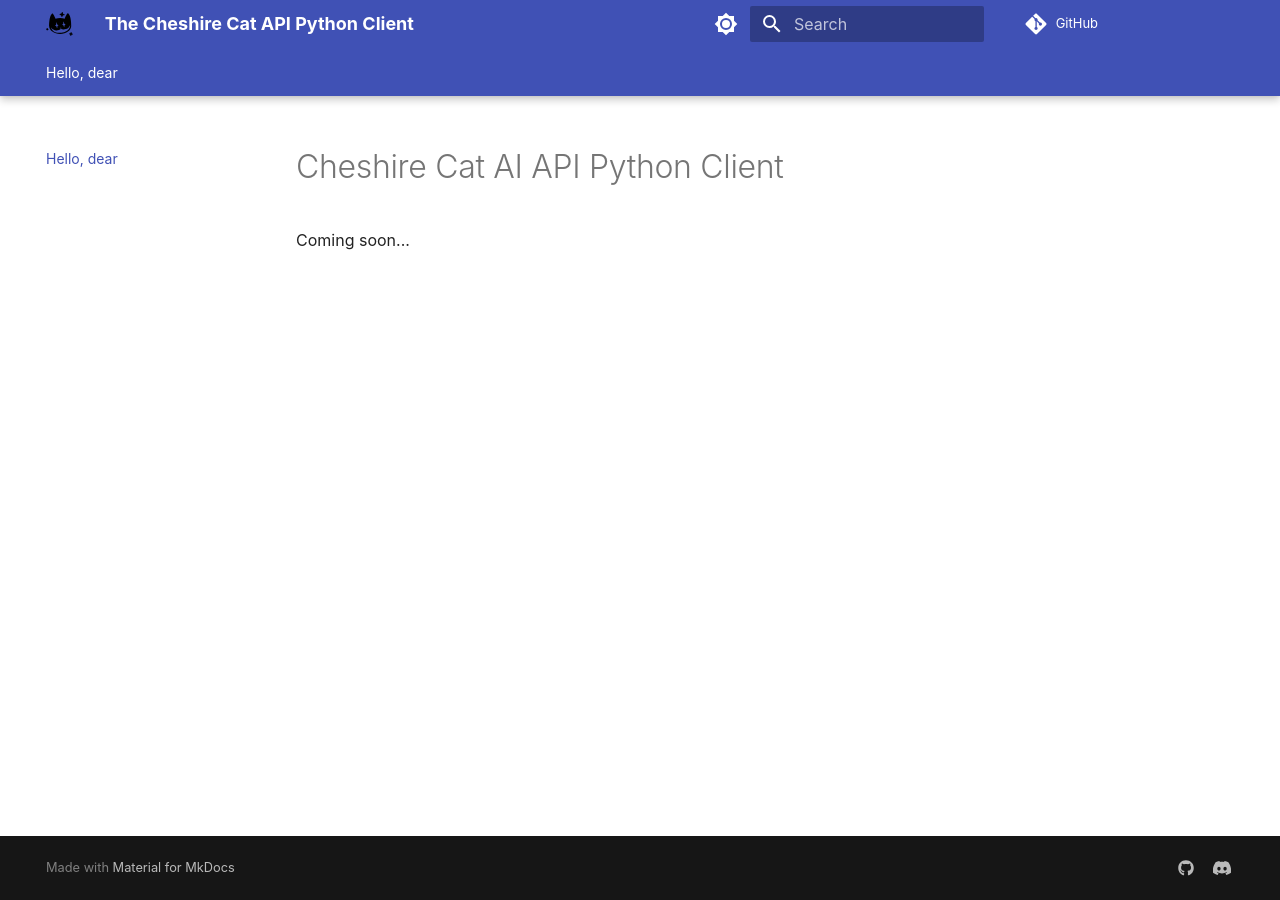
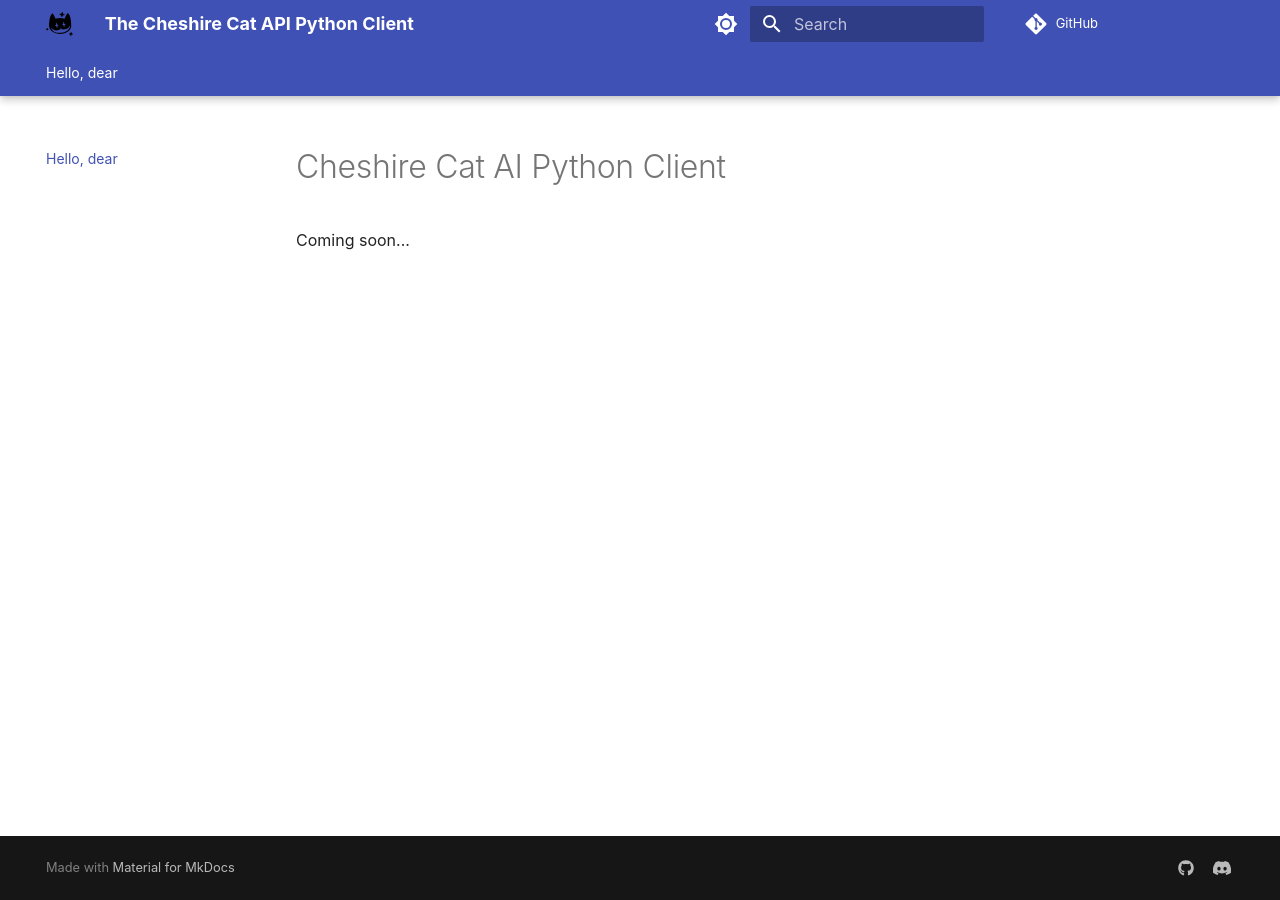
Before and after one commit to cheshire-cat-ai/api-client-py, an MkDocs documentation site: the page built from docs/index.md, in a window 1280 px wide. Built offline with MkDocs 1.6.1 and Material for MkDocs 9.7.7, drawn with Linux system fonts in a browser that asks for light colours; some web fonts are replaced; comment, search, counter and statistics services are not loaded.

Commit message:
setup docs

```diff
--- a/docs/index.md
+++ b/docs/index.md
@@ -1,3 +1,3 @@
-# Cheshire Cat AI API Python Client
+# Cheshire Cat AI Python Client
 
 Coming soon...
```
